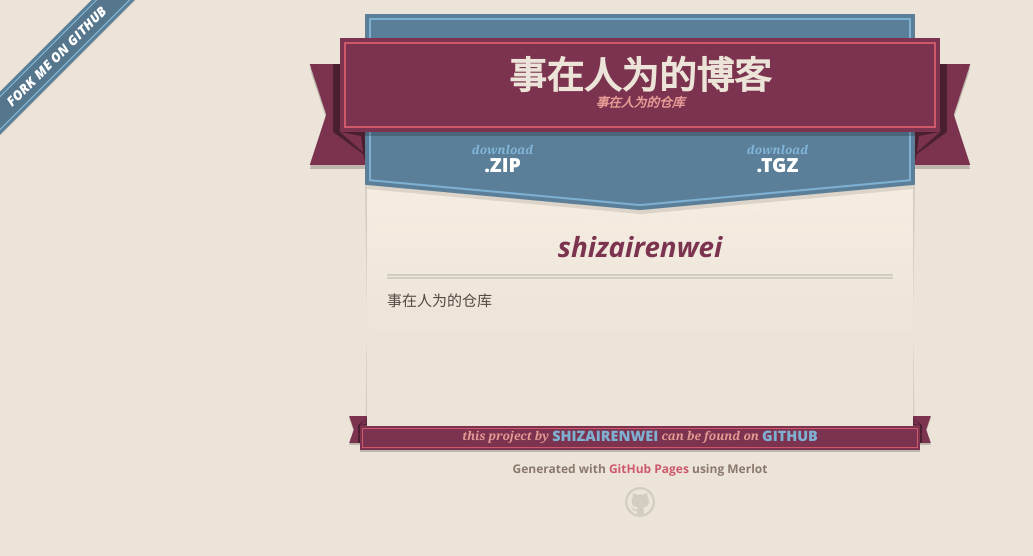
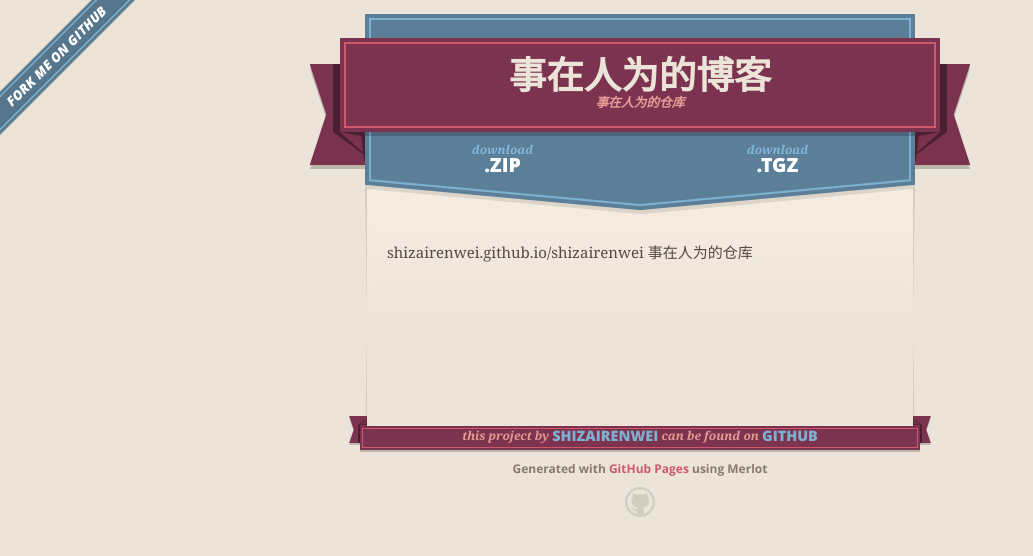
Before and after one commit to shizairenwei/shizairenwei, a plain HTML site: page index.html in a window 1280 px wide. Shown: the whole page, without its empty margins (0-1033 px from the left). Drawn offline with nearby package versions, Linux system fonts and the light colour scheme.

```diff
--- a/index.html
+++ b/index.html
@@ -46,10 +46,8 @@
 
 
       <section id="main_content">
-        <h1>
-<a id="shizairenwei" class="anchor" href="#shizairenwei" aria-hidden="true"><span aria-hidden="true" class="octicon octicon-link"></span></a>shizairenwei</h1>
-
-<p>事在人为的仓库</p>
+        <p>shizairenwei.github.io/shizairenwei
+事在人为的仓库</p>
       </section>
 
       <footer>
--- a/params.json
+++ b/params.json
@@ -1,6 +1,6 @@
 {
   "name": "事在人为的博客",
   "tagline": "事在人为的仓库",
-  "body": "# shizairenwei\r\n事在人为的仓库\r\n",
+  "body": "shizairenwei.github.io/shizairenwei\r\n事在人为的仓库\r\n",
   "note": "Don't delete this file! It's used internally to help with page regeneration."
 }
```
